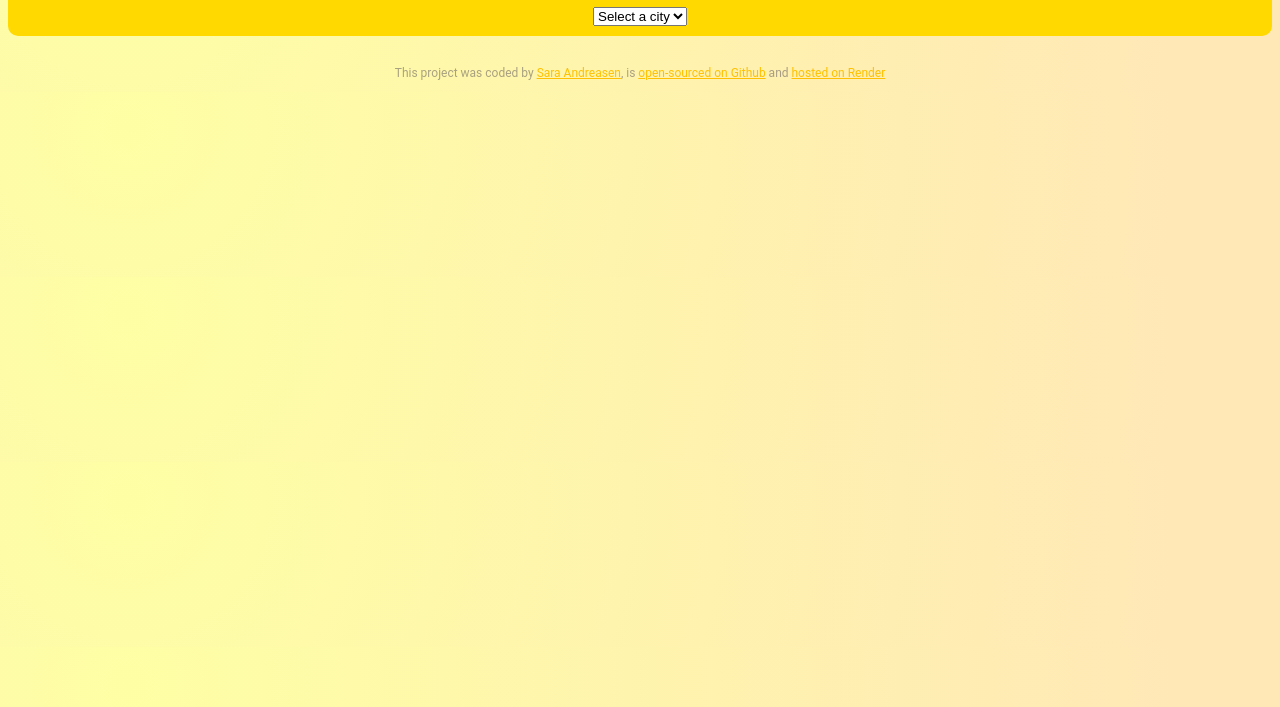
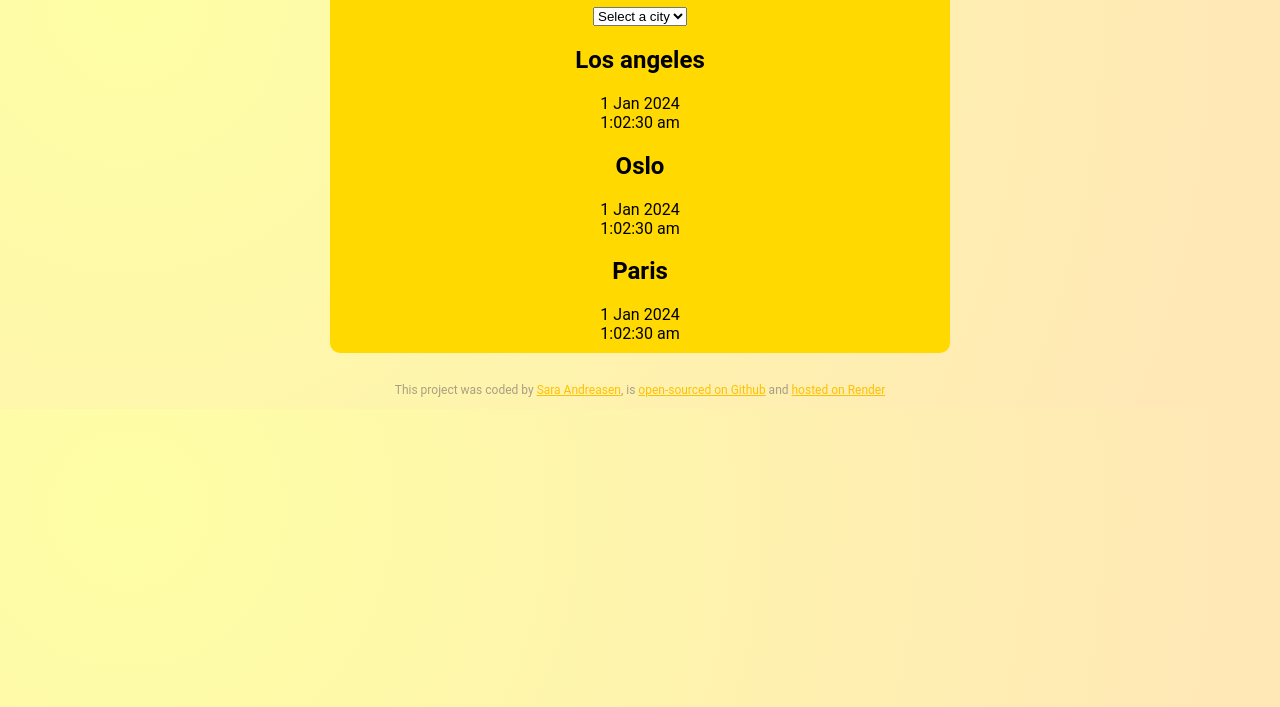
Before and after one commit to SaraAndreasen/time-zone-clock, a plain HTML site: page index.html in a window 1280 px wide. Shown: the part 93-800 px from the top of the page. Drawn offline with nearby package versions, Linux system fonts and the light colour scheme.

Commit message:
add city html, minor style change

```diff
--- a/index.html
+++ b/index.html
@@ -20,6 +20,22 @@
             <option value="sydney">Sydney 🇦🇺</option>
           </select>
         </form>
+
+        <div class="city">
+          <h2>Los angeles</h2>
+          <div class="date">1 Jan 2024</div>
+          <div class="time">1:02:30 am</div>
+        </div>
+        <div class="city">
+          <h2>Oslo</h2>
+          <div class="date">1 Jan 2024</div>
+          <div class="time">1:02:30 am</div>
+        </div>
+        <div class="city">
+          <h2>Paris</h2>
+          <div class="date">1 Jan 2024</div>
+          <div class="time">1:02:30 am</div>
+        </div>
       </div>
 
       <footer>
--- a/src/style.css
+++ b/src/style.css
@@ -9,10 +9,12 @@ body {
 }
 
 .clock-container {
+  max-width: 600px;
   background-color: #ffd900;
   border-radius: 10px;
   padding: 10px;
   display: block;
+  margin: 0 auto;
 }
 
 footer {
```
